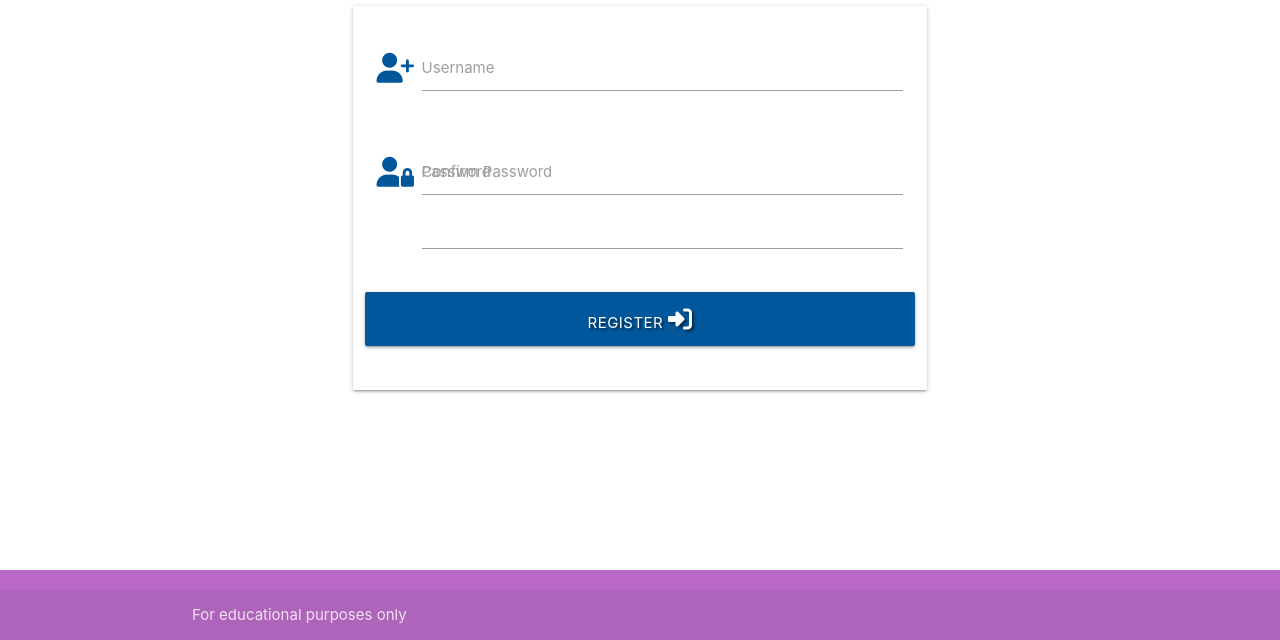
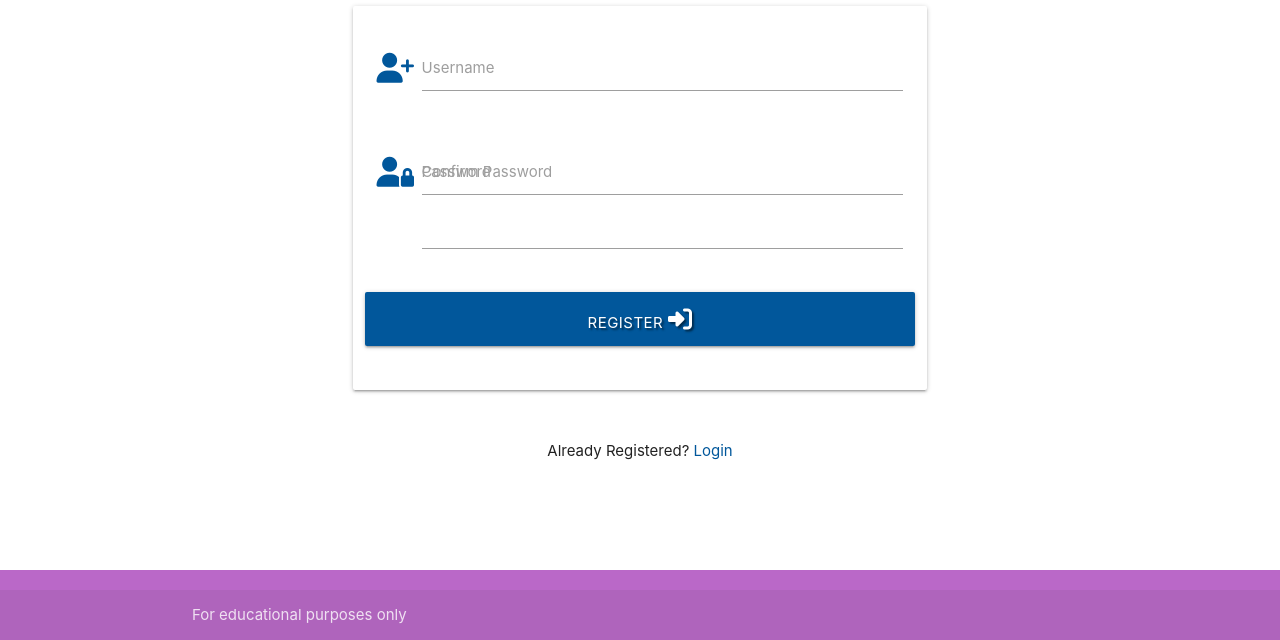
Before and after one commit to SLeighton-dot-com/Recipe-Database, a Flask app: page /register in a window 1280 px wide. Shown: the part 160-800 px from the top of the page. Run offline with Flask 3, Linux system fonts and the light colour scheme; some libraries are stand-ins or nearby versions.

Commit message:
register.html:Added link for login.html page

```diff
--- a/recipes/templates/register.html
+++ b/recipes/templates/register.html
@@ -34,4 +34,13 @@
     </form>
 </div>
 
+<div class="row">
+    <div class="col s12">
+        <p class="center-align">
+            Already Registered?
+            <a href="{{ url_for('login') }}" class="light-blue-text text-darken-4">Login</a>
+        </p>
+    </div>
+</div>
+
 {% endblock %}
```
